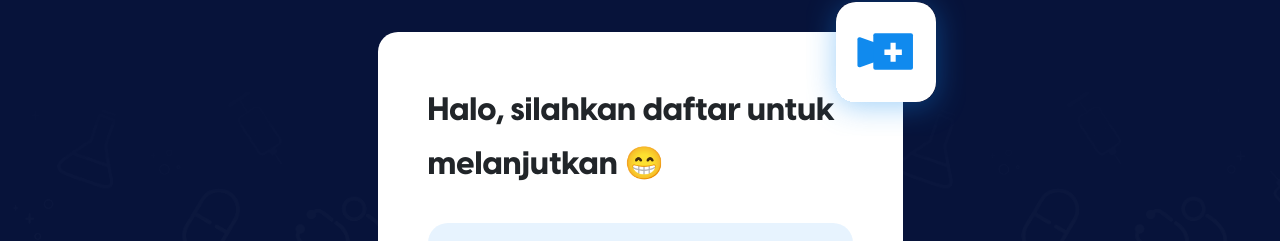
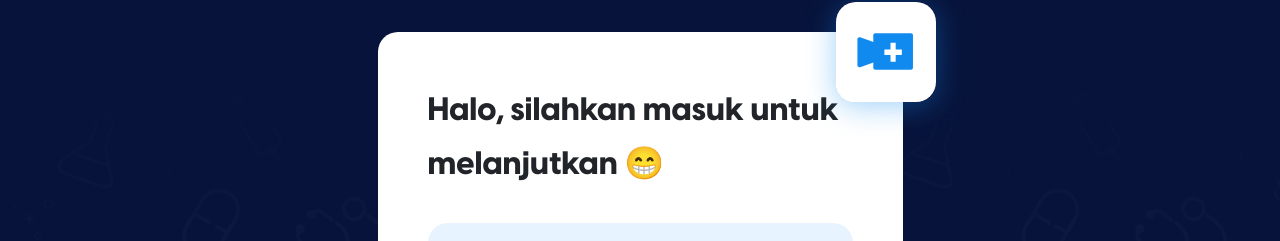
Before and after one commit to mrezkys/healthconf, a Nuxt app: page /login in a window 1280 px wide. Shown: the part 128-369 px from the top of the page. Built offline with nearby package versions, Linux system fonts and the light colour scheme.

Commit message:
fix: typo

```diff
--- a/pages/login.vue
+++ b/pages/login.vue
@@ -8,7 +8,7 @@
                 <div class="col-xl-6 offset-xl-3 col-md-8 offset-md-2">
                     <img class="healthconfbox" src="~assets/icons/healthconfbox.svg" alt="">
                     <div class="form-box">
-                        <h3 class="header">Halo, silahkan daftar untuk melanjutkan 😁</h3>
+                        <h3 class="header">Halo, silahkan masuk untuk melanjutkan 😁</h3>
                         <form action="">
                             <input type="email" class="" placeholder="Alamat Email">
                             <input type="password" class="" placeholder="Kata Sandi">
```
